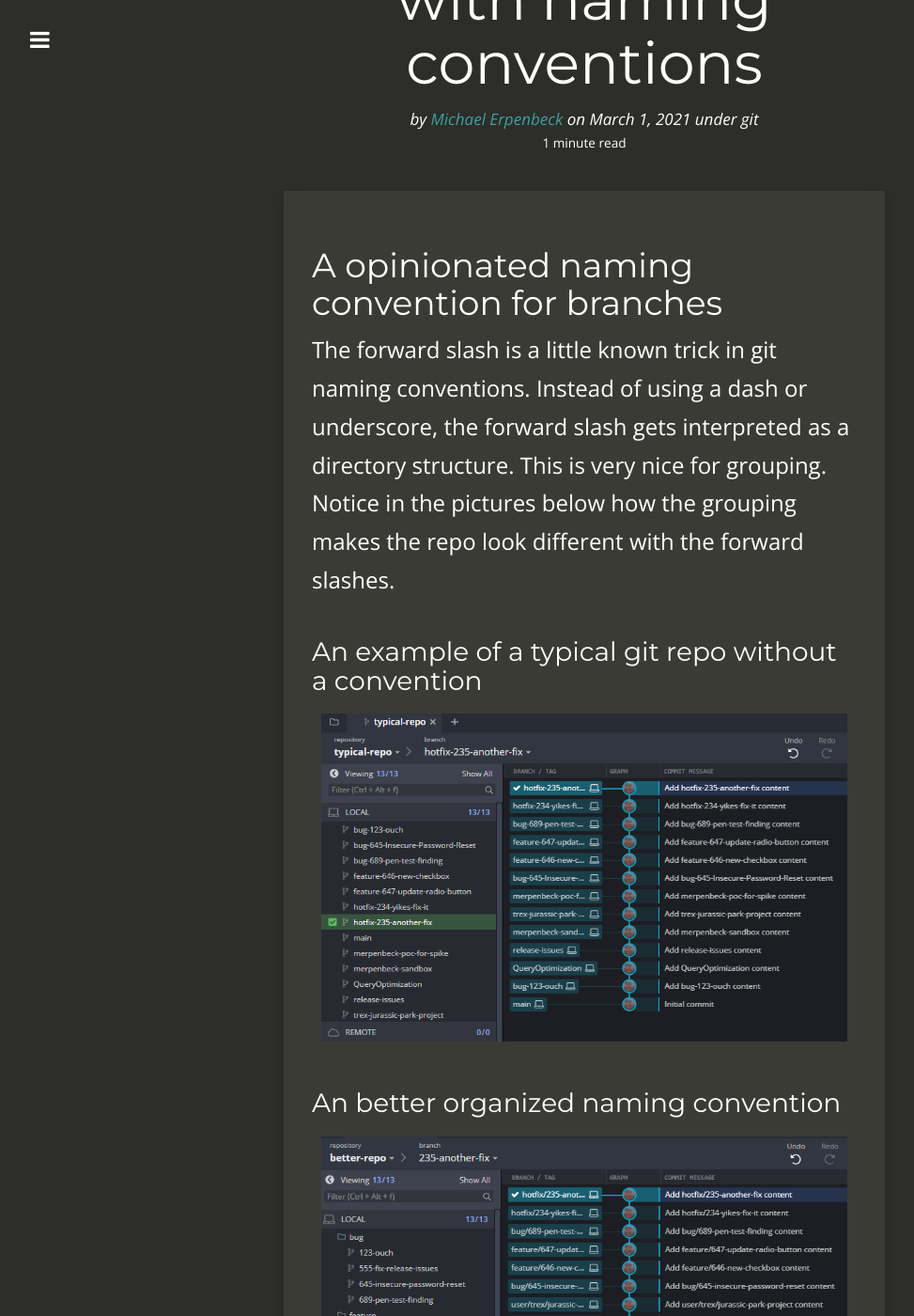
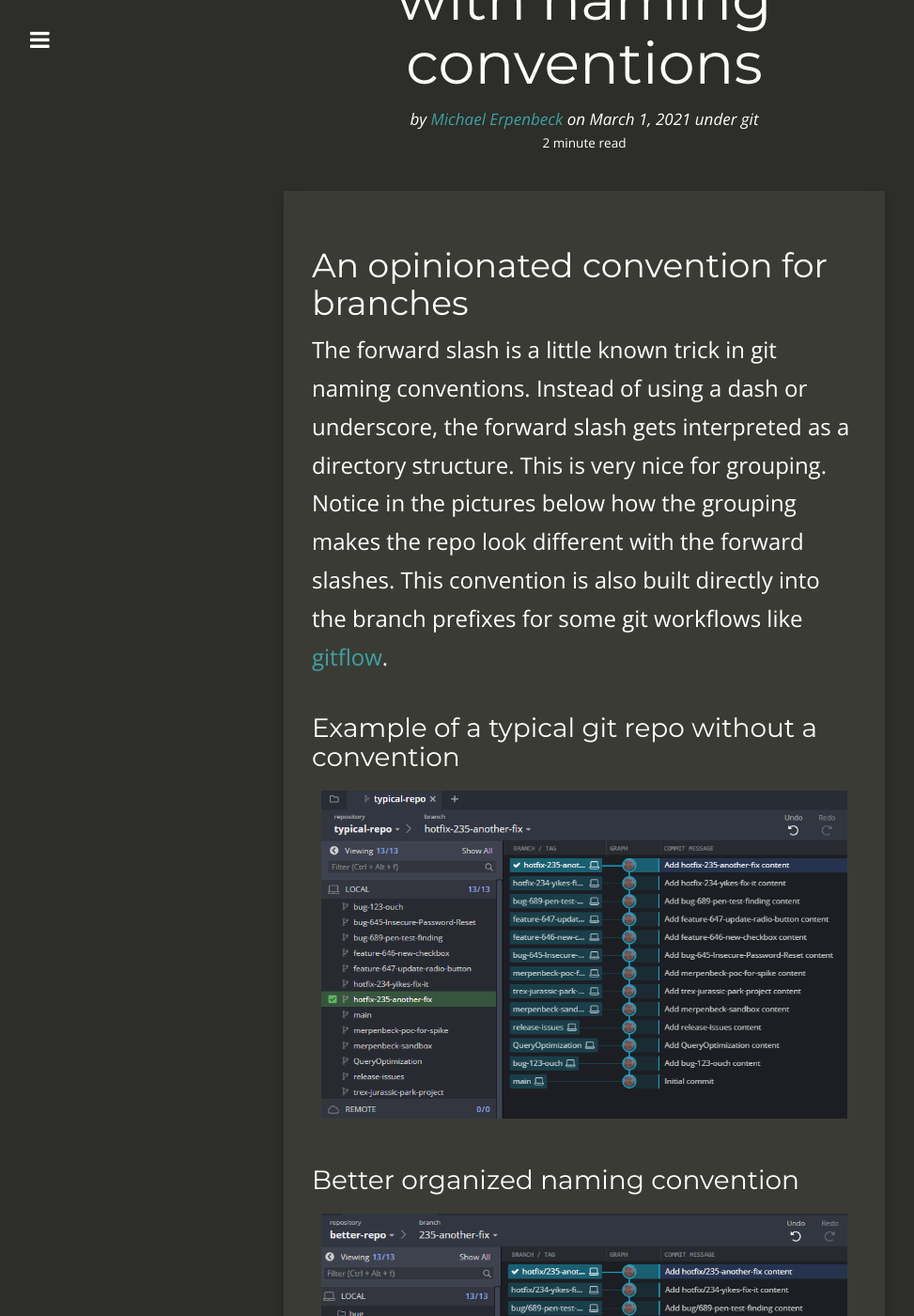
Before and after one commit to GitMje/gitmje.github.io, a Jekyll site: the page built from _posts/2021-03-01-git-naming-conventions.md, in a window 1280 px wide and 1400 px high, scrolled down 213 px. Shown: the whole window at 94% size, without its empty margins (18-991 px from the left). Built offline with Jekyll 4.4.1, drawn with Linux system fonts in a browser that asks for light colours; nearby versions of some CDN libraries; some of the changed text lies outside the part shown.

Commit message:
Fix links

```diff
--- a/_posts/2021-03-01-git-naming-conventions.md
+++ b/_posts/2021-03-01-git-naming-conventions.md
@@ -10,19 +10,19 @@ tags:
  - git
 ---
 
-## A opinionated naming convention for branches
+## An opinionated convention for branches
 
-The forward slash is a little known trick in git naming conventions.  Instead of using a dash or underscore, the forward slash gets interpreted as a directory structure.  This is very nice for grouping.  Notice in the pictures below how the grouping makes the repo look different with the forward slashes.
+The forward slash is a little known trick in git naming conventions.  Instead of using a dash or underscore, the forward slash gets interpreted as a directory structure.  This is very nice for grouping.  Notice in the pictures below how the grouping makes the repo look different with the forward slashes.  This convention is also built directly into the branch prefixes for some git workflows like [gitflow](https://www.atlassian.com/git/tutorials/comparing-workflows/gitflow-workflow){:target="_blank"}.
 
-### An example of a typical git repo without a convention
+### Example of a typical git repo without a convention
 
 ![typical-repo](/assets/2021-03-01-git-naming-conventions/typical-repo.png)
 
-### An better organized naming convention
+### Better organized naming convention
 
 ![better-repo](/assets/2021-03-01-git-naming-conventions/better-repo.png)
 
-Notice how tools most git client tools like [GitKraken](https://www.gitkraken.com/), [Atlassian SourceTree](https://www.sourcetreeapp.com/), [Visual Studio](https://visualstudio.microsoft.com/), etc parse the branch name and convert them into a nice folder structure.
+Notice how tools most git client tools like [GitKraken](https://www.gitkraken.com/){:target="_blank"}, [Atlassian SourceTree](https://www.sourcetreeapp.com/){:target="_blank"}, [Visual Studio](https://visualstudio.microsoft.com/){:target="_blank"}, etc parse the branch name and convert them into a nice folder structure.
 
 ### An example with Atlassian SourceTree
 
@@ -31,7 +31,6 @@ Notice how tools most git client tools like [GitKraken](https://www.gitkraken.co
 ### Visual Studio also recognizes this convention
 
 ![vs](/assets/2021-03-01-git-naming-conventions/visual-studio.png)
-
 
 ### Table of branch types
 
@@ -51,8 +50,10 @@ Notice how tools most git client tools like [GitKraken](https://www.gitkraken.co
 - `(short-description)` is a phrase that is small and kebab-case, meaning it is all lower case with zero or more dash separators, such as `recursive-loop-fix`.
 - `(release-id)` is a release identifier such as a semantic version number or date based.
 
-### Topic branches
+### Some places where teams have issues
 
-Not everyone likes the term `topic` as a generalized way of referring to a bug or a feature, but it does make things a bit simplier.
+1. Not everyone likes the term `topic` as a generalized way of referring to a bug or a feature, but it does make things a bit simplier.  Decide as a team how you want to approach `topic` branches.
+2. Often team members accidently use `users` sometime and `user` others, which results in duplicate folders in these tools.  I typically advise to use the singular case as `feature`, `bug`, etc are all singular case as well.
+3. Case matters, so `Feature` and `feature` will similarily result in duplicate folders.  This comes down to being disciplined on naming and using scripting for building branches where you can.
 
 I hope that this will help in organizing your git repos.
```
